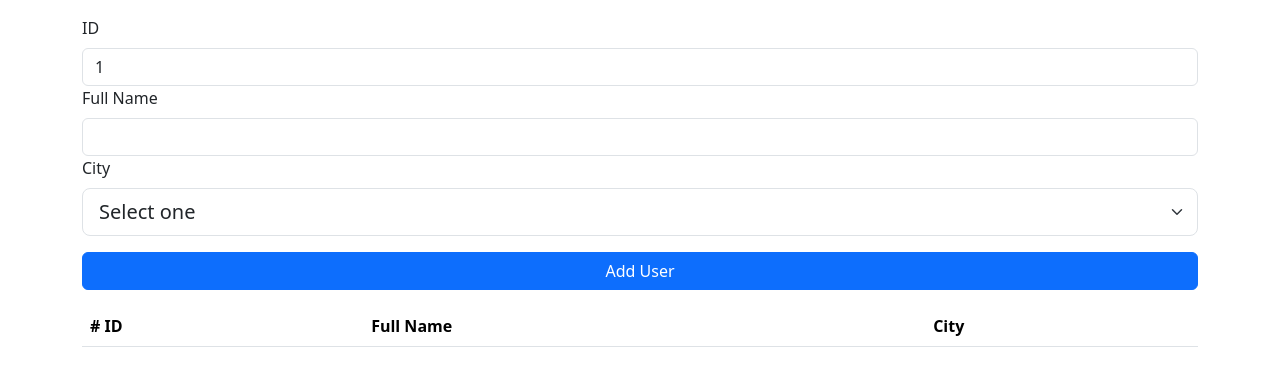
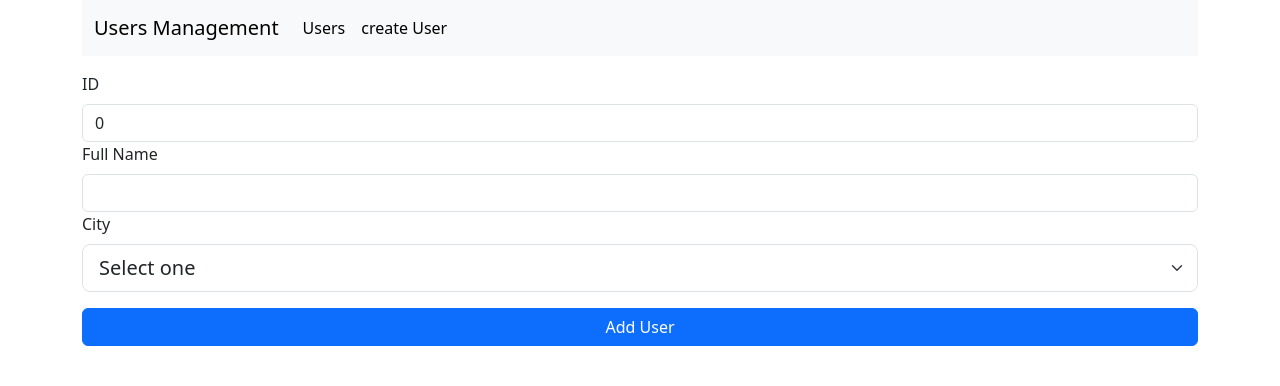
Before and after one commit to aayache-brahim/users-management-react-js, a React (Create React App) app: page /user/create in a window 1280 px wide. Shown: the top 386 px of the page. Built offline with nearby package versions, Linux system fonts and the light colour scheme.

Commit message:
add the context

```diff
--- a/package.json
+++ b/package.json
@@ -9,6 +9,7 @@
     "bootstrap": "^5.3.2",
     "react": "^18.2.0",
     "react-dom": "^18.2.0",
+    "react-router-dom": "^6.16.0",
     "react-scripts": "5.0.1",
     "web-vitals": "^2.1.4"
   },
--- a/src/App.js
+++ b/src/App.js
@@ -1,7 +1,11 @@
-import React, { useState } from "react";
-import UsersList from "./Components/UsersList";
-import AddUser from "./Components/AddUser";
+import React, { createContext, useState } from "react";
+import UsersLayout from "./Components/UsersLayout";
 
+export const usersContext = createContext({
+	users : [],
+	lastId : 0,
+	addUser:()=> null
+})
 const App = () => {
 
 
@@ -19,8 +23,15 @@ const App = () => {
 	return (
 		<>
 			<div className='container'>
-				<AddUser lastId={lastId+1} addUser={addUser} />
-				<UsersList users={users} />
+			<usersContext.Provider value={
+				{
+					users:users,
+					lastId:lastId,
+					addUser:addUser
+				}
+			}>
+			<UsersLayout/>
+			</usersContext.Provider>
 			</div>
 		</>
 	);
--- a/src/Components/AddUser.jsx
+++ b/src/Components/CreateUser.jsx
@@ -1,19 +1,21 @@
-import React, { useRef } from "react";
+import React, { useContext, useRef } from "react";
+import { usersContext } from "../App";
 
-const AddUser = ({ lastId, addUser }) => {
+const CreateUser = () => {
 
 
     const fullName = useRef()
     const city = useRef()
+    const context = useContext(usersContext)
 
 
          const handleSubmit=(e)=>{
             e.preventDefault()
-             addUser({
+            context.addUser({
                     payload:{
                         fullName : fullName.current.value,
                         city     :city.current.value,
-                        id :lastId++}
+                        id :context.lastId++}
                 })
 
                 fullName.current.value = ""
@@ -29,7 +31,7 @@ const AddUser = ({ lastId, addUser }) => {
 					<label for='' class='form-label'>
 						ID
 					</label>
-					<input type='text' readOnly value={lastId} class='form-control' />
+					<input type='text' readOnly value={context.lastId} class='form-control' />
 					<label for='' class='form-label'>
 						Full Name
 					</label>
@@ -52,4 +54,4 @@ const AddUser = ({ lastId, addUser }) => {
 	);
 };
 
-export default AddUser;
+export default CreateUser;
--- /dev/null
+++ b/src/Components/UsersLayout.jsx
@@ -0,0 +1,42 @@
+import { BrowserRouter ,Link, Outlet, Route ,Routes } from "react-router-dom"
+import UsersList from "./UsersList"
+import CreateUser from "./CreateUser"
+
+const UsersLayout = () => {
+  return (
+    <>
+    <BrowserRouter>
+        <nav class="navbar navbar-expand-sm navbar-light bg-light">
+              <div class="container">
+                <a class="navbar-brand" href="#">Users Management </a>
+                <div class="collapse navbar-collapse  " id="collapsibleNavId">
+                    <ul class="navbar-nav me-auto mt-2 mt-lg-0 flex-row  ">
+                        <li class="nav-item">
+                            <Link className="nav-link active" to={'/'}>Users</Link>
+                        </li>
+                        <li class="nav-item">
+                        <Link className="nav-link active" to={'/user/create'} >create User </Link>
+                        </li>
+                        <li class="nav-item dropdown">
+                        {/* <Link className="nav-link active" to={'/users'} />                       */}
+
+                        </li>
+                    </ul>
+
+                </div>
+          </div>
+        </nav>
+
+
+    <Routes>
+        <Route path="/" element={<UsersList/>} />
+        <Route path="user/create" element={<CreateUser/>} />
+    </Routes>
+    </BrowserRouter>
+
+    <Outlet/>
+    </>
+  )
+}
+
+export default UsersLayout
--- a/src/Components/UsersList.jsx
+++ b/src/Components/UsersList.jsx
@@ -1,7 +1,13 @@
-import React from "react";
+import React, { useContext } from "react";
+import{usersContext} from "../App"
 
-const UsersList = ({ users }) => {
+const UsersList = () => {
+
+	const context = useContext(usersContext)
+
 	return (
+
+
 		<>
 			<div className='table-responsive'>
 				<table className='table table-default my-3 '>
@@ -13,7 +19,7 @@ const UsersList = ({ users }) => {
 						</tr>
 					</thead>
 					<tbody className=''>
-						{users && users.map(user=>(
+						{context.users && context.users.map(user=>(
                         <tr className='table-default' key={user.id}>
 							<td>{user.id}</td>
 							<td>{user.fullName}</td>
```
Also changed, not shown: 1 other file (tests, documents, lock files or other folders).
